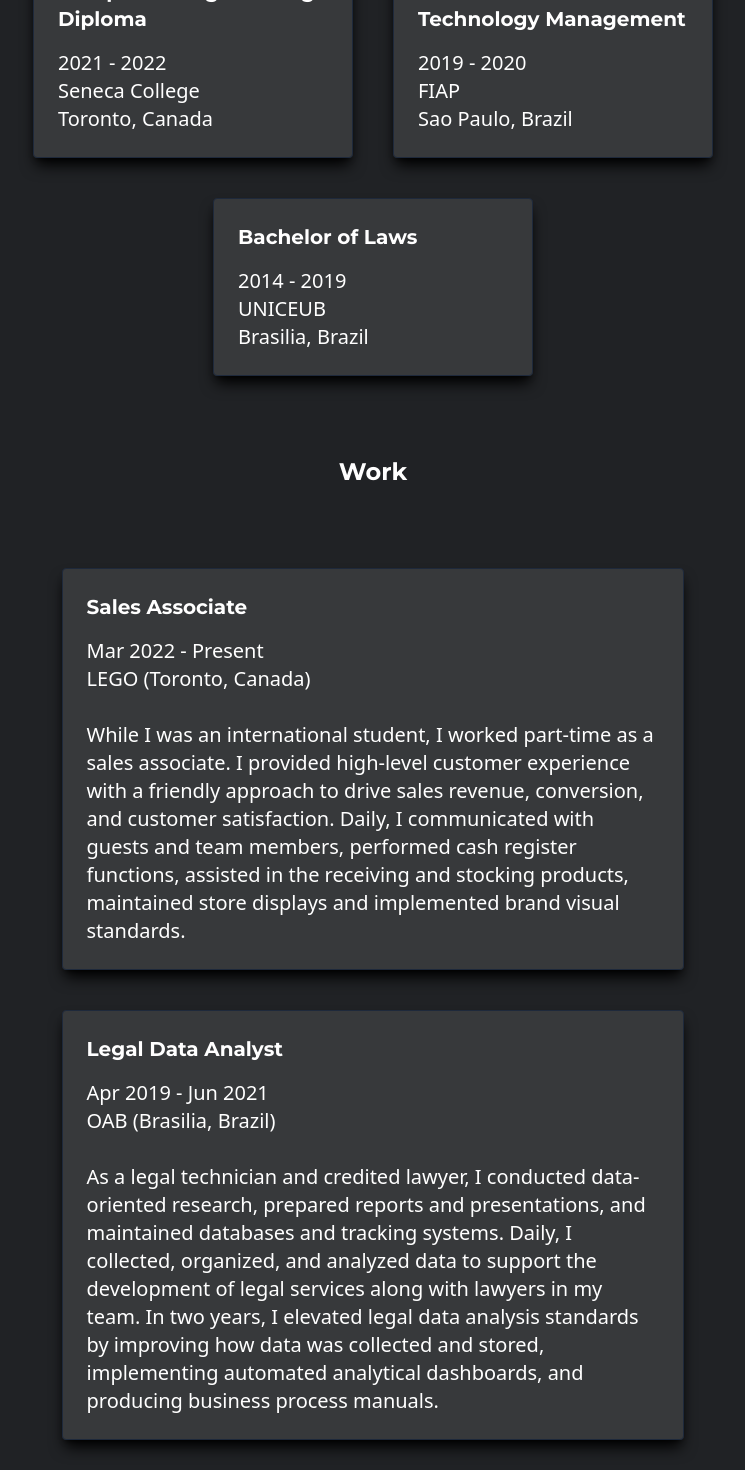
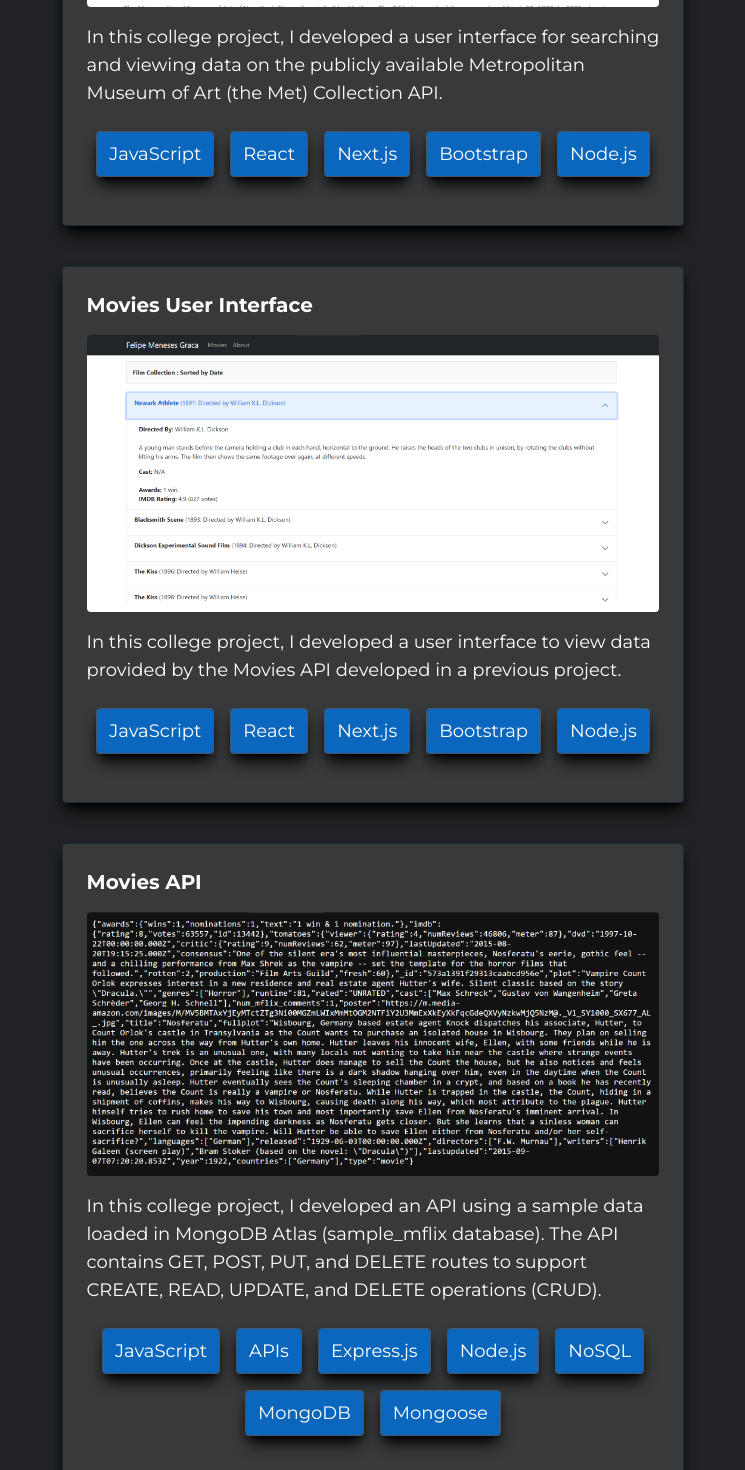
Before and after one commit to fmeneses-graca/my-website, a Next.js app: page / in a window 1280 px wide. Shown: the part 2000-3470 px from the top of the page, without its empty margins (307-1052 px from the left). Built offline with nearby package versions, Linux system fonts and the light colour scheme.

Commit message:
Add projects

```diff
--- a/components/projects.js
+++ b/components/projects.js
@@ -1,4 +1,10 @@
-import Card from "./card";
+import projectMET from '../public/projectMET.png'
+import moviesAPI from '../public/moviesAPI.png'
+import moviesUI from '../public/moviesUI.png'
+import Image from 'next/image'
+import Card from "./card"
+import SkillElement from "./skillElement"
+import Link from 'next/link'
 
 export default function Projects() {
     return (
@@ -6,8 +12,74 @@ export default function Projects() {
             <h1>My Projects</h1>
 
             <div className="flex-container">
-                <p>work in progress</p>
+                <Card style="large-card" title="The Met Art Collection User Interface" text={metUICardText()} />
+                <Card style="large-card" title="Movies User Interface" text={moviesUICardText()} />
+                <Card style="large-card" title="Movies API" text={moviesAPICardText()} />
             </div>
         </div>
     )
 }
+
+function metUICardText() {
+    return (
+        <>
+            <Link href="https://senecacollege-web422-assignment4-met-museum.vercel.app/" target="_blank">
+                <Image className="w-auto rounded" src={projectMET} alt="Picture of the MET" />
+            </Link>
+            <p className="pt-4">
+                In this college project, I developed a user interface for searching and
+                viewing data on the publicly available Metropolitan Museum of Art (the Met) Collection API.
+            </p>
+            <div className="flex-container py-4 w-auto">
+                <SkillElement text="JavaScript" />
+                <SkillElement text="React" />
+                <SkillElement text="Next.js" />
+                <SkillElement text="Bootstrap" />
+                <SkillElement text="Node.js" />
+            </div>
+        </>
+    )
+}
+
+function moviesUICardText() {
+    return (
+        <>
+            <Link href="https://senecacollege-web422-assignment3-react.vercel.app/" target="_blank">
+                <Image className="w-auto rounded" src={moviesUI} alt="Picture of the homepage of the project Movies UI" />
+            </Link>
+            <p className="pt-4">
+                In this college project, I developed a user interface to view data provided by the Movies API developed in a previous project.
+            </p>
+            <div className="flex-container py-4 w-auto">
+                <SkillElement text="JavaScript" />
+                <SkillElement text="React" />
+                <SkillElement text="Next.js" />
+                <SkillElement text="Bootstrap" />
+                <SkillElement text="Node.js" />
+            </div>
+        </>
+    )
+}
+
+function moviesAPICardText() {
+    return (
+        <>
+            <Link href="https://long-lime-seagull-toga.cyclic.app/api/movies/573a1391f29313caabcd956e" target="_blank">
+                <Image className="w-auto rounded" src={moviesAPI} alt="Picture of the homepage of the project Movies API" />
+            </Link>
+            <p className="pt-4">
+                In this college project, I developed an API using a sample data loaded in MongoDB Atlas (sample_mflix database).
+                The API contains GET, POST, PUT, and DELETE routes to support CREATE, READ, UPDATE, and DELETE operations (CRUD).
+            </p>
+            <div className="flex-container py-4 w-auto">
+                <SkillElement text="JavaScript" />
+                <SkillElement text="APIs" />
+                <SkillElement text="Express.js" />
+                <SkillElement text="Node.js" />
+                <SkillElement text="NoSQL" />
+                <SkillElement text="MongoDB" />
+                <SkillElement text="Mongoose" />
+            </div>
+        </>
+    )
+}
```
